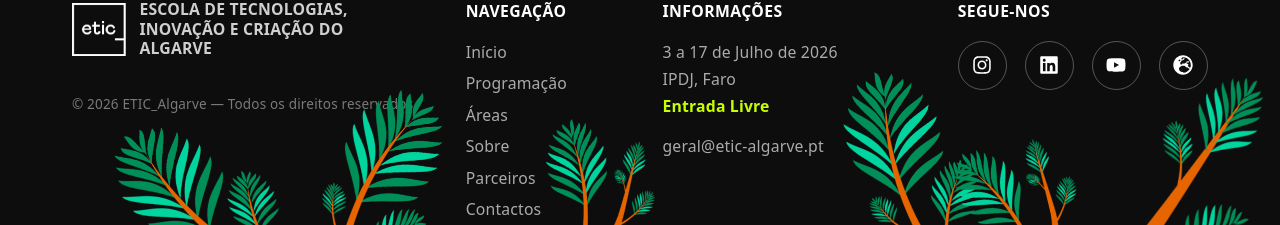
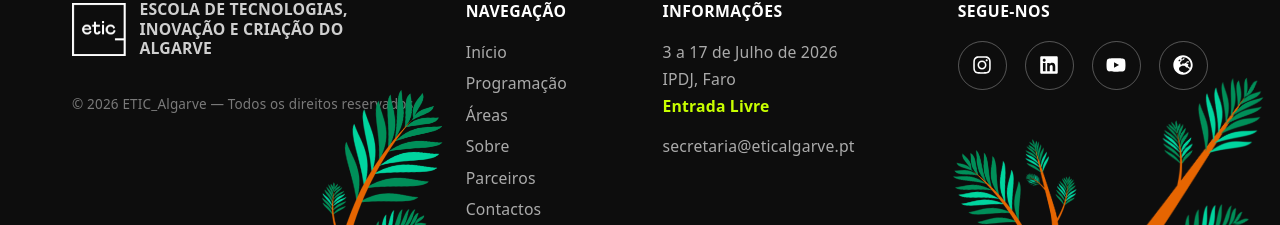
Before and after one commit to Huniity/out-of-the-box, a React app in the folder srcs/frontend/: page / in a window 1280 px wide. Shown: the part 5458-5683 px from the top of the page. Built offline with nearby package versions, Linux system fonts and the light colour scheme; the HTML template or start-up script is replaced by a standard one.

Commit message:
feat: Comment out unused leaf images in Footer component and update contact email address

```diff
--- a/srcs/frontend/src/components/core/Footer.tsx
+++ b/srcs/frontend/src/components/core/Footer.tsx
@@ -12,7 +12,7 @@ import '../../styles/leaves.css'
 export default function Footer() {
   return (
     <footer className="relative overflow-hidden border-t border-white/10 bg-white/5 px-6 py-12 text-white md:px-16">
-      <img
+      {/* <img
         src={leafImg}
         alt=""
         aria-hidden="true"
@@ -22,7 +22,7 @@ export default function Footer() {
         sm:w-[20%] sm:right-[5%] sm:top-[35%] sm:rotate-[30deg]
         md:w-[20%] md:right-[22%] md:top-[65%] md:rotate-[35deg]
         lg:w-[20%] lg:right-[25%] lg:top-[60%] lg:rotate-[40deg]"
-      />
+      /> */}
       <img
         src={leafImg2}
         alt=""
@@ -36,7 +36,7 @@ export default function Footer() {
         "
       />
 
-      <img
+      {/* <img
         src={leafImg3}
         alt=""
         aria-hidden="true"
@@ -47,9 +47,9 @@ export default function Footer() {
           md:w-[20%] md:right-[61%] md:top-[85%] md:rotate-[295deg]
           lg:w-[20%] lg:left-[35%] lg:top-[110%] lg:rotate-[295deg]
         "
-      />
+      /> */}
 
-      <img
+      {/* <img
         src={leafImg}
         alt=""
         aria-hidden="true"
@@ -60,7 +60,7 @@ export default function Footer() {
           md:w-[20%] md:right-[75%] md:top-[100%] md:rotate-[5deg]
           lg:w-[20%] lg:left-[5%] lg:top-[100%] lg:rotate-[10deg]
         "
-      />
+      /> */}
 
       <img
         src={leafImg3}
@@ -142,10 +142,10 @@ export default function Footer() {
             <p>IPDJ, Faro</p>
             <p className="font-black text-[#c8ff00]">Entrada Livre</p>
             <a
-              href="mailto:geral@etic-algarve.pt"
+              href="mailto:secretaria@eticalgarve.pt"
               className="mt-4 block transition hover:text-[#c8ff00]"
             >
-              geral@etic-algarve.pt
+              secretaria@eticalgarve.pt
             </a>
           </div>
         </div>
```
